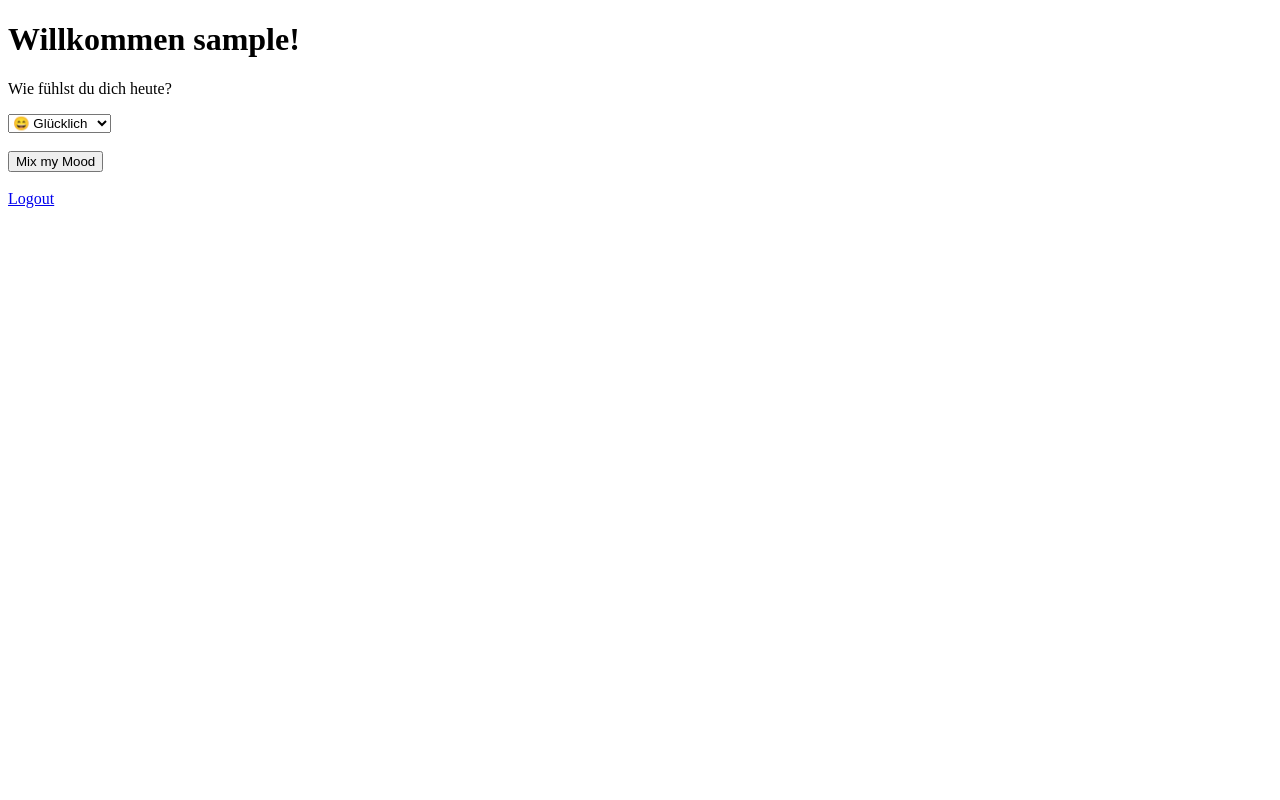
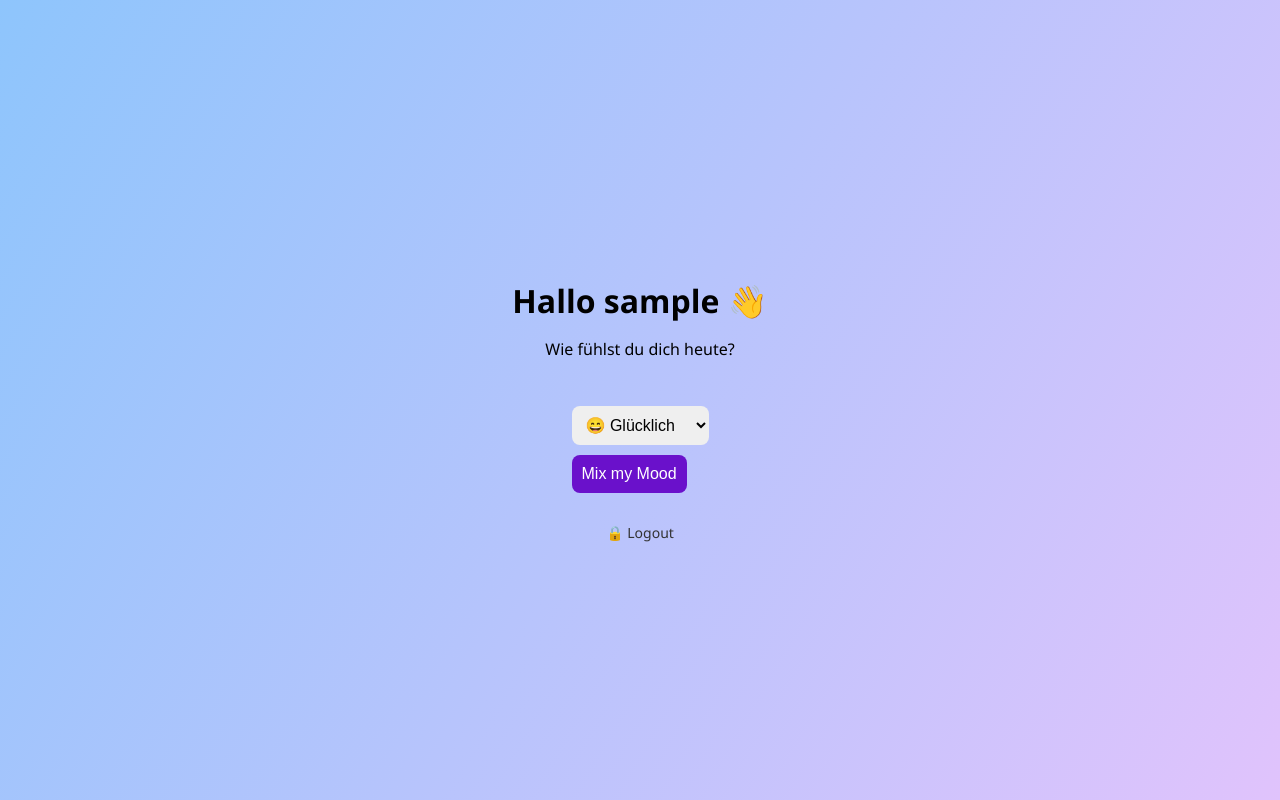
Before and after one commit to Loeschich/MoodMixer2.0, a Flask app: page /home in a window 1280 px wide. Run offline with Flask 3, Linux system fonts and the light colour scheme; the visitor is signed in with stand-in values (Sample User, id 1).

Commit message:
Update home.html

```diff
--- a/templates/home.html
+++ b/templates/home.html
@@ -2,10 +2,49 @@
 <html lang="de">
 <head>
   <meta charset="UTF-8">
-  <title>Willkommen</title>
+  <meta name="viewport" content="width=device-width, initial-scale=1">
+  <title>MoodMixer – Willkommen</title>
+  <style>
+    body {
+      margin: 0;
+      font-family: 'Segoe UI', sans-serif;
+      background: linear-gradient(120deg, #8ec5fc, #e0c3fc);
+      display: flex;
+      flex-direction: column;
+      align-items: center;
+      justify-content: center;
+      height: 100vh;
+    }
+    h1 {
+      margin-bottom: 0;
+    }
+    form {
+      margin-top: 20px;
+    }
+    select, button {
+      padding: 10px;
+      margin-top: 10px;
+      font-size: 16px;
+      border-radius: 8px;
+      border: none;
+      outline: none;
+    }
+    button {
+      background: #6a11cb;
+      color: white;
+      cursor: pointer;
+    }
+    a {
+      margin-top: 30px;
+      display: inline-block;
+      color: #333;
+      text-decoration: none;
+      font-size: 14px;
+    }
+  </style>
 </head>
 <body>
-  <h1>Willkommen {{ email }}!</h1>
+  <h1>Hallo {{ email }} 👋</h1>
   <p>Wie fühlst du dich heute?</p>
 
   <form method="POST" action="/mood">
@@ -14,11 +53,11 @@
       <option value="sad">😢 Traurig</option>
       <option value="chill">😌 Entspannt</option>
       <option value="motivated">🔥 Motiviert</option>
-    </select><br><br>
+    </select>
+    <br>
     <button type="submit">Mix my Mood</button>
   </form>
 
-  <br>
-  <a href="/logout">Logout</a>
+  <a href="/logout">🔒 Logout</a>
 </body>
 </html>
```
